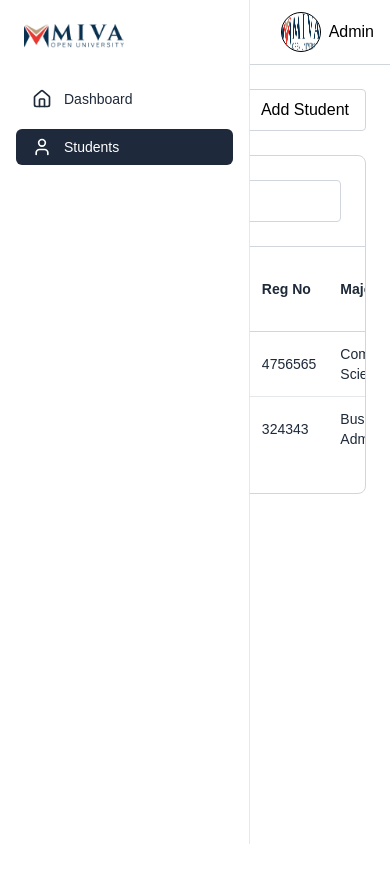
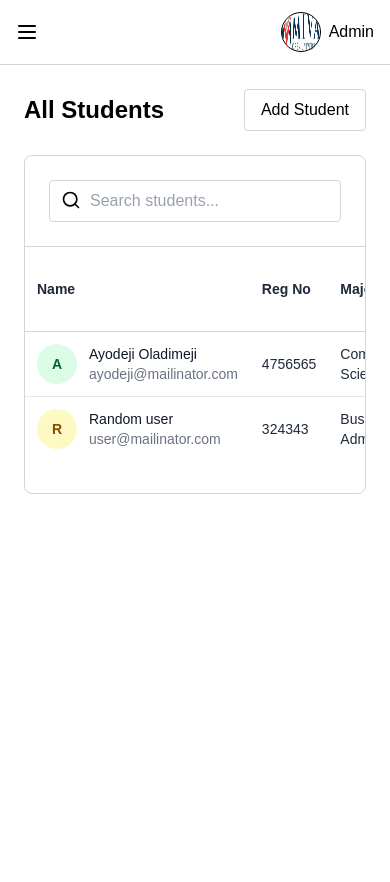
Before and after one commit to Ayodejioladimeji/student-information-management, a Next.js app: page /students in a window 390 px wide. Shown: the top 882 px of the page. Built offline with nearby package versions, Linux system fonts and the light colour scheme.

Commit message:
Fixed Topbar and Sidebar responsiveness

```diff
--- a/src/components/layout/dashboard-topbar/index.tsx
+++ b/src/components/layout/dashboard-topbar/index.tsx
@@ -1,6 +1,6 @@
 'use client';
 
-import { Menu } from 'lucide-react';
+import { Menu, X } from 'lucide-react';
 import Image from 'next/image';
 import { Dispatch, SetStateAction } from "react";
 
@@ -14,8 +14,8 @@ export default function DashboardTopBar({ openSidebar, setOpenSidebar }: Sidebar
 
     return (
         <header className="w-full sticky top-0 bg-white border-b border-gray-300">
-            <div className="px-4 sm:px-6 h-16 flex items-center justify-between">
-                <Menu/>
+            <div className="relative px-4 sm:px-6 h-16 flex items-center justify-end">
+                <Menu className='flex lg:hidden absolute left-[15px]' onClick={() => setOpenSidebar(true)}/>
 
                 <div className="flex items-center gap-2">
                     <div className="size-10 border rounded-full">
--- a/src/components/layout/sidebar/index.tsx
+++ b/src/components/layout/sidebar/index.tsx
@@ -2,7 +2,7 @@
 
 import Image from 'next/image';
 import Link from 'next/link';
-import { Home, User } from 'lucide-react';
+import { Home, User, X } from 'lucide-react';
 import { usePathname } from 'next/navigation';
 import { Dispatch, SetStateAction } from "react";
 
@@ -30,7 +30,8 @@ export default function Sidebar({openSidebar, setOpenSidebar}: SidebarProps) {
     const pathname = usePathname();
 
     return (
-        <aside className="bg-white fixed h-screen z-20 w-full max-w-[250px] px-4 py-6 flex flex-col border-r border-gray-200">
+        <aside className={`bg-white fixed h-screen z-20 w-full max-w-[250px] px-4 py-6 flex flex-col border-r border-gray-200 transform transition-transform duration-300 ease-in-out ${openSidebar ? "translate-x-0" : "-translate-x-full"
+        } lg:translate-x-0`}>
             {/* Logo */}
             <div className="mb-8 px-2">
                 <Link href="/">
@@ -44,6 +45,9 @@ export default function Sidebar({openSidebar, setOpenSidebar}: SidebarProps) {
                     />
                 </Link>
             </div>
+
+            {/* close sidebar */}
+            <X className='flex lg:hidden absolute right-[15px]' onClick={() => setOpenSidebar(false)} />
 
             {/* Navigation */}
             <nav className="flex flex-col gap-1">
```
